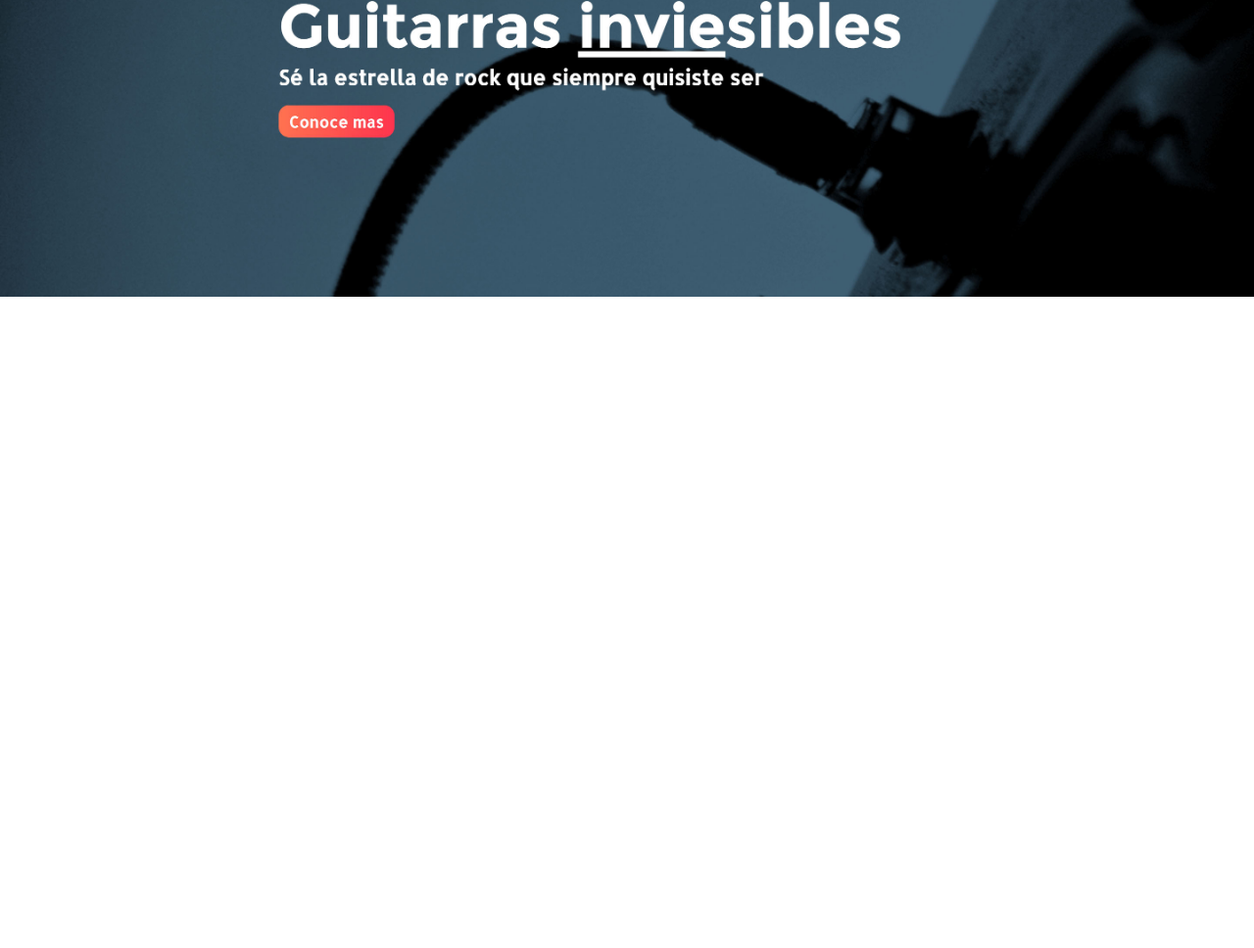
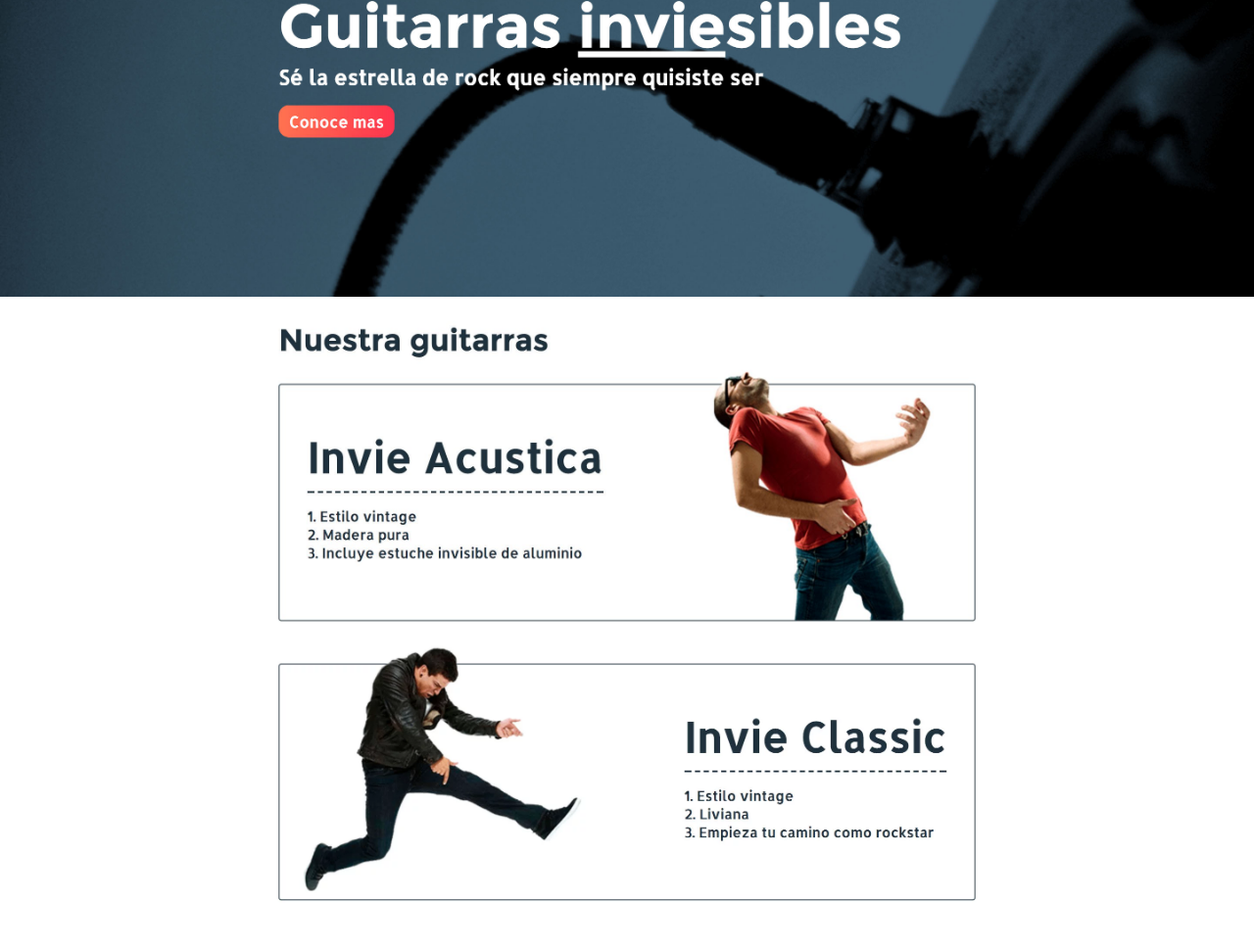
Before and after one commit to FranHerrera/invie-github, a plain HTML site: page index.html in a window 1280 px wide. Shown: the part 176-1144 px from the top of the page at 98% size. Before the commit the page ends 800 px from the top, so only its background shows below. Drawn offline with Linux system fonts and the light colour scheme.

Commit message:
agregando acustica

```diff
--- a/index.html
+++ b/index.html
@@ -13,8 +13,8 @@
 <body>
   <img src="header.jpg" alt="">
   <img src="hero.jpg" alt="">
-  <img src="" alt="">
-  <img src="" alt="">
+  <img src="acustica.jpg" alt="">
+  <img src="clasica.webp" alt="">
   <img src="" alt="">
 </body>
 </html>
```
Also changed, not shown: acustica.jpg (added), clasica.webp (added).
